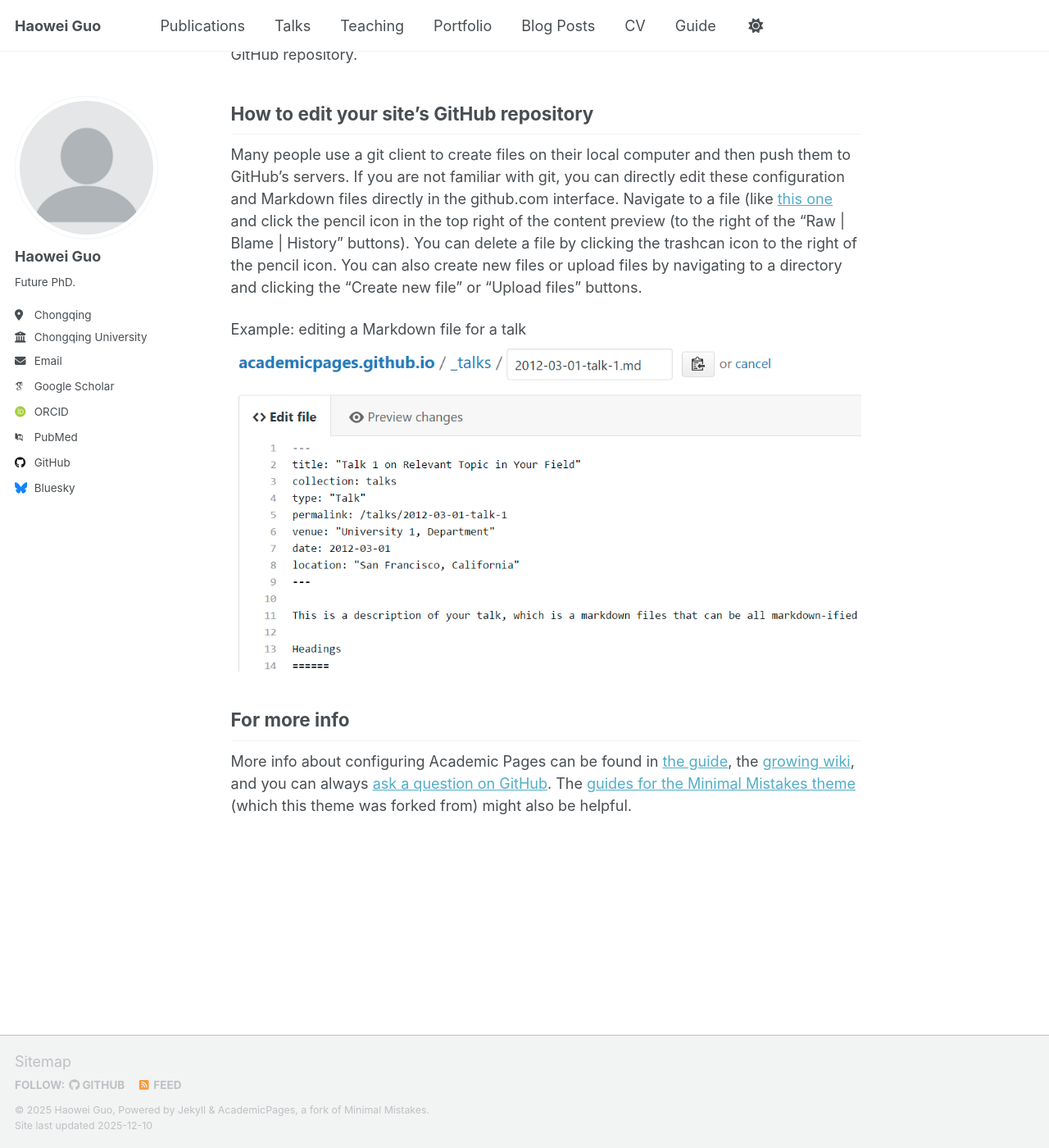
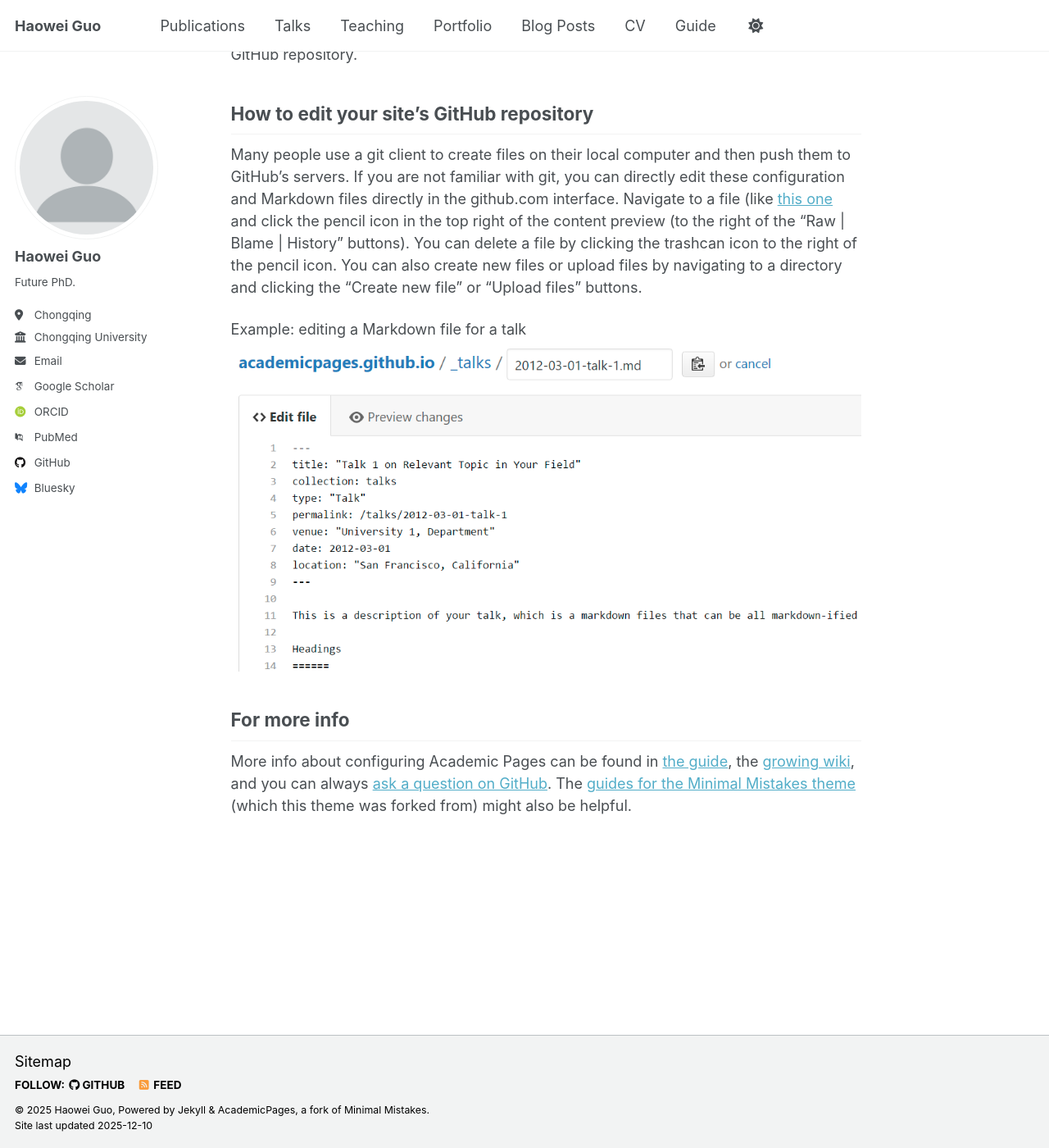
Before and after one commit to Hwei-esay/AcademicPage, a Jekyll site: the page built from _pages/about.md, in a window 1280 px wide and 1400 px high, scrolled down 2380 px. Shown: the whole window at 82% size. Built offline with Jekyll 4.4.1, drawn with Linux system fonts in a browser that asks for light colours; some web fonts are replaced; a script that is not in the unit is left out.

Commit message:
Update main.scss

```diff
--- a/assets/css/main.scss
+++ b/assets/css/main.scss
@@ -41,3 +41,8 @@
     "vendor/font-awesome/solid",
     "vendor/font-awesome/brands"
 ;
+
+/* ===== 覆盖 footer 文字颜色 ===== */
+:root {
+  --global-text-color-light: #000000;   /* 改成你想要的颜色 */
+}
```
